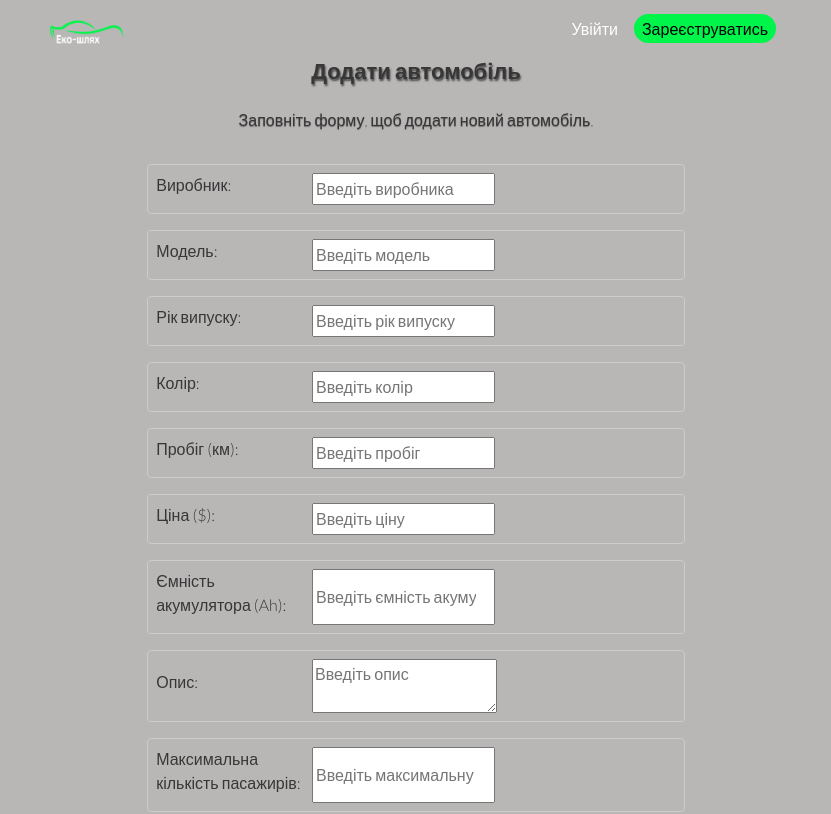
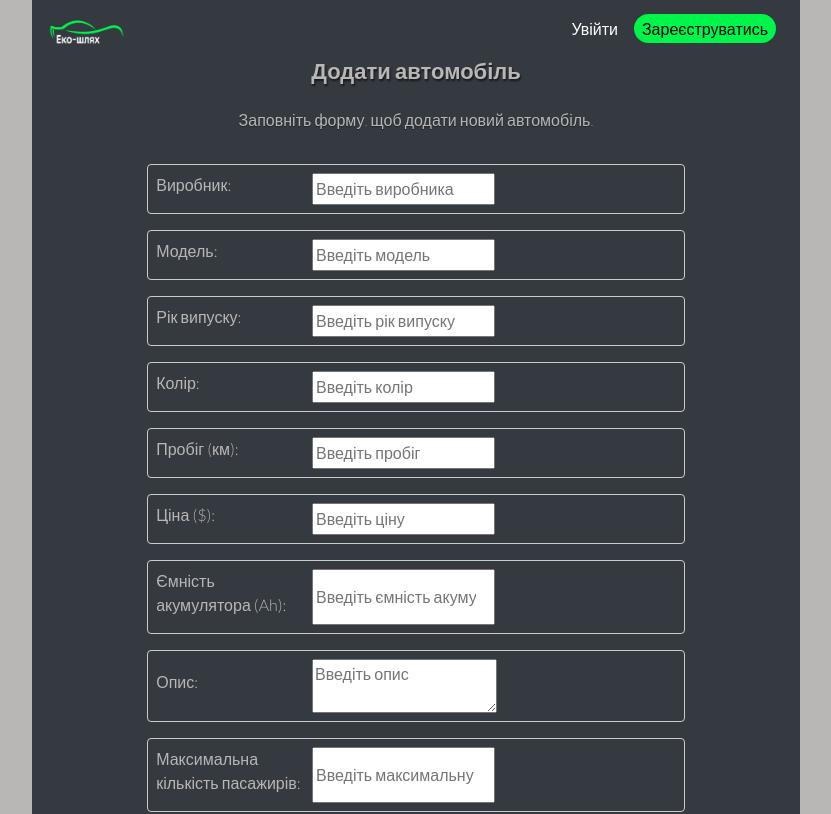
Before and after one commit to eco-way-shop/ecoway-client, a React (Create React App) app: page /add_car in a window 1280 px wide. Shown: the top 814 px of the page, without its empty margins (224-1055 px from the left). Built offline with nearby package versions, Linux system fonts and the light colour scheme.

Commit message:
styles addcar

```diff
--- a/src/App.scss
+++ b/src/App.scss
@@ -297,6 +297,7 @@ background-image: url('/imgs/menu.png') !important;
 }
 
 .add-car-form {
+  color: #b9b6b6 !important;
   display: flex;
   flex-direction: column;
   gap: 1rem; /* Add some spacing between form rows */
--- a/src/pages/AddCar.js
+++ b/src/pages/AddCar.js
@@ -6,7 +6,7 @@ import AddCarContainer from '../container/AddCarContainer';
 
 export default function AddCar() {
   return (
-    <Container>
+    <Container className="bg-dark">
       <Navigation />
       <AddCarContainer />
       <Footer />
```
